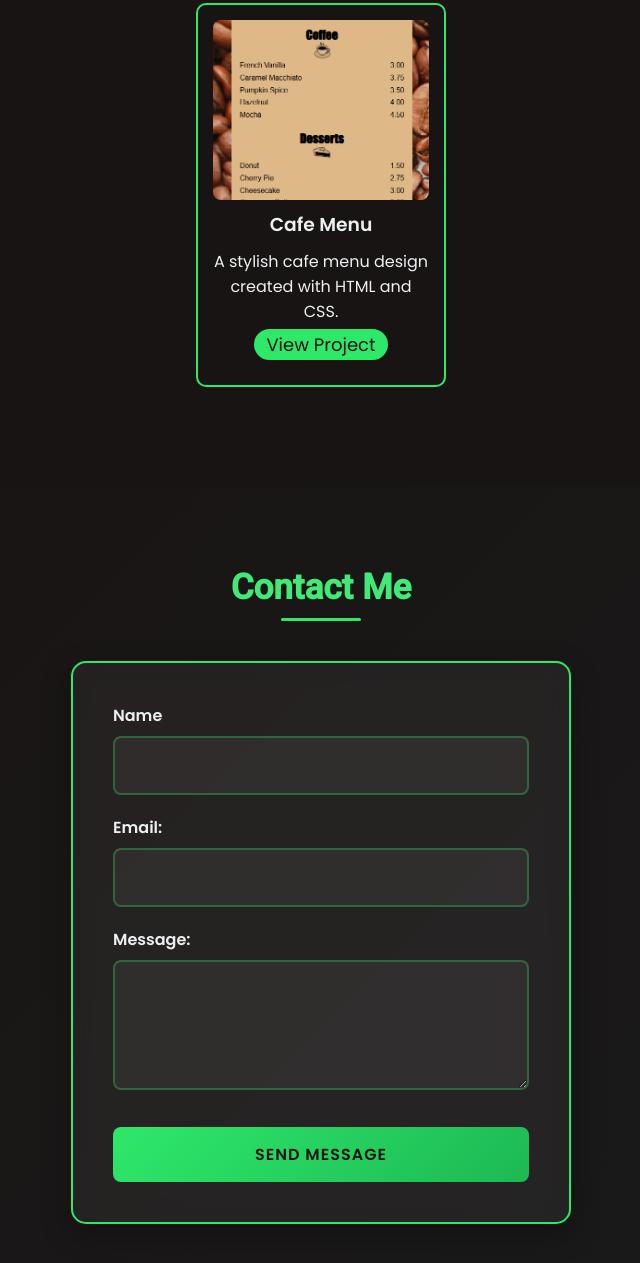
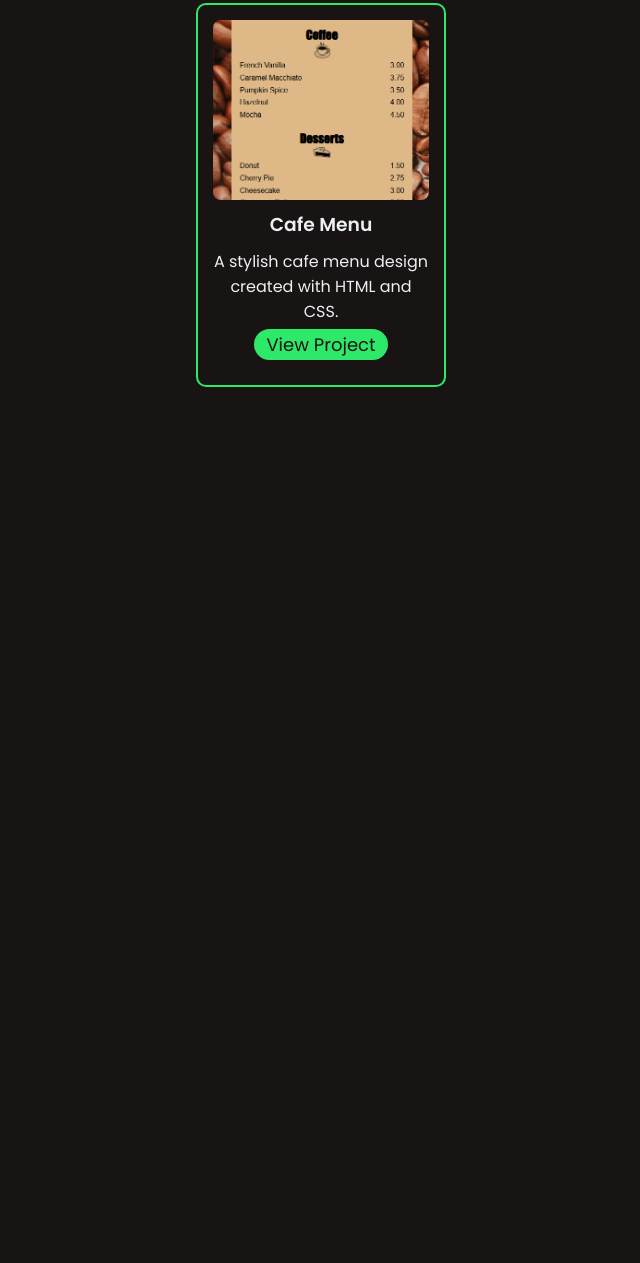
Before and after one commit to daleesl/OldPortfolio, a plain HTML site: page index.html in a window 1280 px wide. Shown: the part 1377-2640 px from the top of the page, without its empty margins (319-959 px from the left). After the commit the page ends 1864 px from the top, so only its background shows below. Drawn offline with Linux system fonts and the light colour scheme.

Commit message:
First Portfolio using pure HTML and CSS

```diff
--- a/index.html
+++ b/index.html
@@ -21,14 +21,13 @@
         </div>
 
         <div class="right">
+
             <a href="#">Home</a>
-            <a href="#skills-section">Skills</a>
-            <a href="#projects-section">Projects</a>
-            <a href="#contacts-section">Contact</a>
             <a href="http://github.com" target="_blank" rel="noopener noreferrer">
                 <i class="fab fa-github"></i>
                 <span>GitHub</span>
             </a>
+
             <a href="mailto:daleandrewslee@gmail.com">
                 <i class="fa-solid fa-envelope"></i>
                 <span>Email</span>
@@ -51,11 +50,11 @@
                         <i class="fa-solid fa-code"></i>
                         <span>Skills</span>
                     </a>
-                    <a href="#projects-section">
+                    <a href="#skills">
                         <i class="fa-solid fa-pen"></i>
                         <span>Projects</span>
                     </a>
-                    <a href="#contacts-section">
+                    <a href="#skills">
                         <i class="fa-solid fa-envelope"></i>
                         <span>Contacts</span>
                     </a>
@@ -101,7 +100,7 @@
         </section>
 
         <!-- Project Section -->
-        <section id="projects-section" class="projects-section">
+        <section class="projects-section" id="projects-section">
             <h2>Projects</h2>
             <div class="text">
             <p class="roboto-text">Here are some of the web development projects I've worked on. Each project demonstrates my growing skills in HTML, CSS, and JavaScript, showcasing different aspects of front-end development from responsive design to interactive functionality.</p>
@@ -146,30 +145,6 @@
 
         </section>
 
-        <!-- Contacts Section -->
-        <section id="contacts-section" class="contacts-section">
-            <div class="container">
-                <div class="text">
-                    <h2>Contact Me</h2>
-                </div>
-
-                <form action="">
-
-                    <label for="name">Name</label>
-                    <input type="text" id="name" name="name" required>
-
-                    <label for="email">Email:</label>
-                    <input type="email" id="email" name="email" required>
-
-                    <label for="message">Message:</label>
-                    <textarea id="message" name="message" rows="4" required></textarea>
-
-                    <button type="submit">Send Message</button>
-                </form>
-
-            </div>
-
-        </section>
     </main>
 
 </body>
--- a/styles.css
+++ b/styles.css
@@ -40,10 +40,6 @@ nav {
     height: 80px;
     align-items: center;
     padding: 0 200px;
-    position: sticky;
-    top: 0;
-    z-index: 100;
-    background-color: var(--background-color);
 }
 
 nav .left a{
@@ -254,118 +250,6 @@ nav .right a:hover{
 
 /* SECTION 4: CONTACT SECTION */
 
-.contacts-section {
-    padding: 80px 200px;
-    background: linear-gradient(135deg, var(--background-color) 0%, #1a1a1a 100%);
-    color: var(--text-color);
-}
-
-.contacts-section .container {
-    max-width: 500px;
-    margin: 0 auto;
-}
-
-.contacts-section .text {
-    text-align: center;
-    margin-bottom: 40px;
-}
-
-.contacts-section h2 {
-    font-size: 35px;
-    margin-bottom: 15px;
-    color: var(--green-text);
-}
-
-.contacts-section h2::after {
-    content: '';
-    display: block;
-    width: 80px;
-    height: 3px;
-    background-color: var(--link-color);
-    margin: 10px auto;
-    border-radius: 2px;
-}
-
-.contacts-section form {
-    background-color: rgba(238, 239, 241, 0.05);
-    padding: 40px;
-    border-radius: 15px;
-    border: 2px solid var(--link-color);
-    box-shadow: 0 10px 30px rgba(0, 0, 0, 0.3);
-    backdrop-filter: blur(10px);
-}
-
-.contacts-section label {
-    display: block;
-    margin-bottom: 8px;
-    font-weight: 600;
-    color: var(--text-color);
-    font-size: 16px;
-}
-
-.contacts-section input,
-.contacts-section textarea {
-    width: 100%;
-    padding: 15px;
-    margin-bottom: 20px;
-    border: 2px solid rgba(46, 232, 106, 0.3);
-    border-radius: 8px;
-    background-color: rgba(238, 239, 241, 0.05);
-    color: var(--text-color);
-    font-family: 'Poppins', sans-serif;
-    font-size: 16px;
-    transition: all 0.3s ease;
-}
-
-.contacts-section input:focus,
-.contacts-section textarea:focus {
-    outline: none;
-    border-color: var(--link-color);
-    background-color: rgba(238, 239, 241, 0.1);
-    box-shadow: 0 0 0 3px rgba(46, 232, 106, 0.2);
-    transform: translateY(-2px);
-}
-
-.contacts-section input::placeholder,
-.contacts-section textarea::placeholder {
-    color: rgba(238, 239, 241, 0.6);
-}
-
-.contacts-section textarea {
-    resize: vertical;
-    min-height: 120px;
-    font-family: 'Roboto', sans-serif;
-    line-height: 1.5;
-}
-
-.contacts-section button {
-    background: linear-gradient(135deg, var(--link-color) 0%, var(--link-color-hover) 100%);
-    color: var(--background-color);
-    padding: 15px 40px;
-    border: none;
-    border-radius: 8px;
-    cursor: pointer;
-    font-family: 'Poppins', sans-serif;
-    font-size: 16px;
-    font-weight: 600;
-    transition: all 0.3s ease;
-    width: 100%;
-    margin-top: 10px;
-    text-transform: uppercase;
-    letter-spacing: 1px;
-}
-
-.contacts-section button:hover {
-    background: linear-gradient(135deg, var(--link-color-hover) 0%, var(--link-color) 100%);
-    transform: translateY(-3px);
-    box-shadow: 0 10px 25px rgba(46, 232, 106, 0.4);
-}
-
-.contacts-section button:active {
-    transform: translateY(-1px);
-    box-shadow: 0 5px 15px rgba(46, 232, 106, 0.3);
-}
-
 
 /* MEDIA QUERIES */
 @media (max-width: 850px) {
@@ -414,15 +298,6 @@ nav .right a:hover{
         height: 150px;
     }
 
-    /* SECTION 4: CONTACT RESPONSIVE */
-    .contacts-section {
-        padding: 60px 50px;
-    }
-
-    .contacts-section form {
-        padding: 30px 25px;
-    }
-
 }
 @media (max-width: 600px) {
     nav{
```
